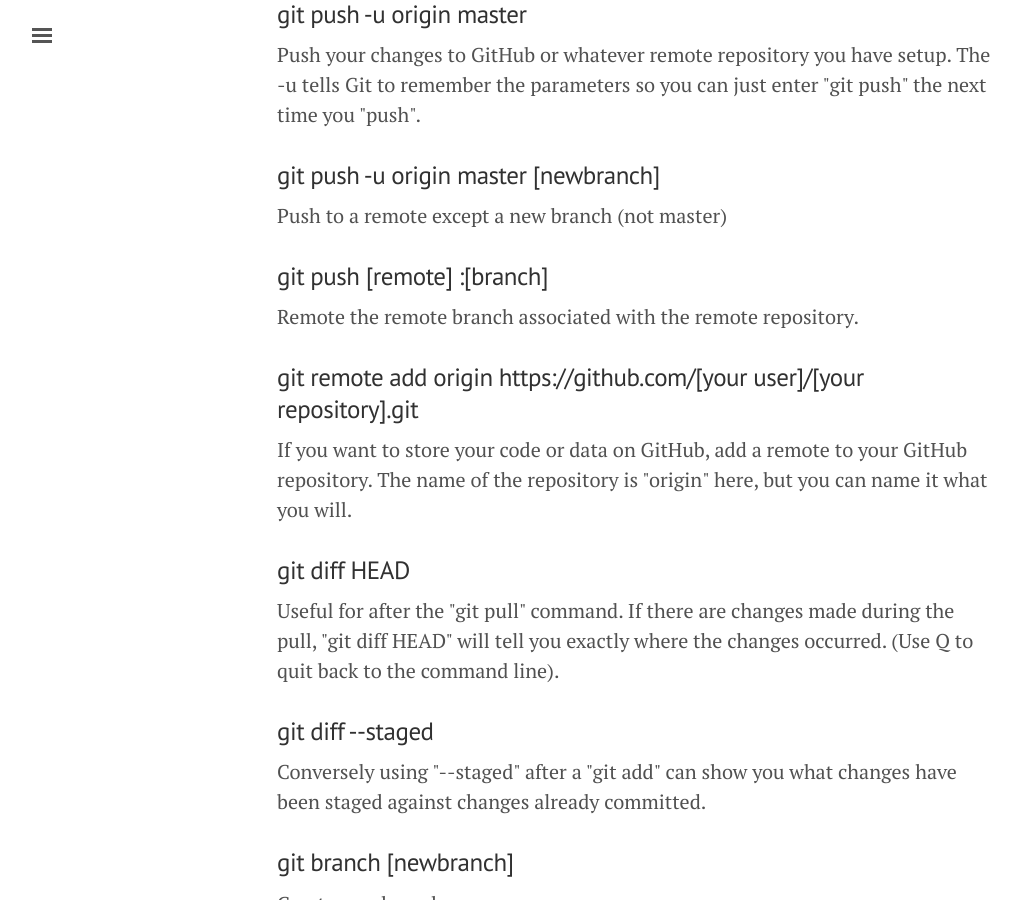
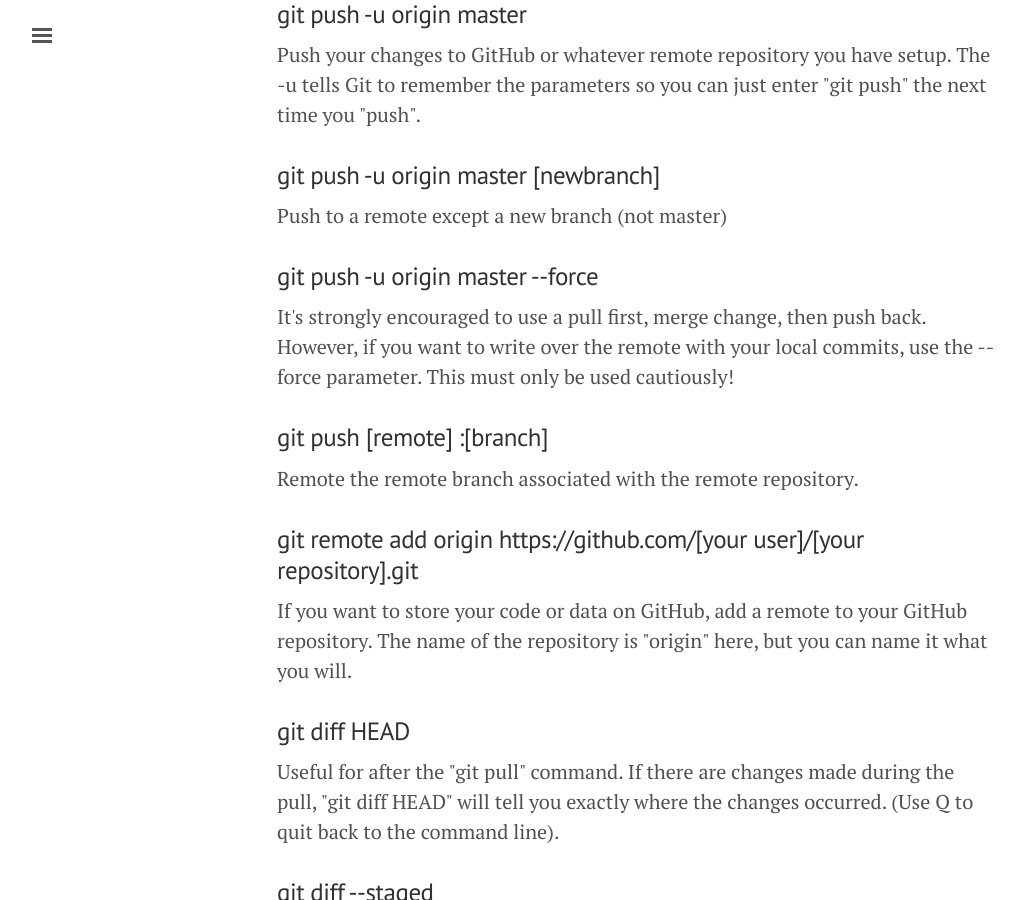
Before and after one commit to bridanp/git-ref, a Jekyll site: the page built from _posts/2016-02-17-commands.md, in a window 1280 px wide and 900 px high, scrolled down 2095 px. Shown: the whole window, without its empty margins (3-1027 px from the left). Built offline with Jekyll 4.4.1, drawn with Linux system fonts in a browser that asks for light colours.

Commit message:
Update 2016-02-17-commands.md

```diff
--- a/_posts/2016-02-17-commands.md
+++ b/_posts/2016-02-17-commands.md
@@ -57,6 +57,9 @@ git version control. </p>
 <h3><a id="designer-templates" class="anchor" href="#designer-templates" aria-hidden="true"><span aria-hidden="true" class="octicon octicon-link"></span></a>git push -u origin master [newbranch]</h3>
 <p>Push to a remote except a new branch (not master)</p>
 
+<h3><a id="designer-templates" class="anchor" href="#designer-templates" aria-hidden="true"><span aria-hidden="true" class="octicon octicon-link"></span></a>git push -u origin master --force</h3>
+<p>It's strongly encouraged to use a pull first, merge change, then push back.  However, if you want to write over the remote with your local commits, use the --force parameter.  This must only be used cautiously!</p>
+
 <h3><a id="designer-templates" class="anchor" href="#designer-templates" aria-hidden="true"><span aria-hidden="true" class="octicon octicon-link"></span></a>git push [remote] :[branch]</h3>
 <p>Remote the remote branch associated with the remote repository.</p>
 
```
